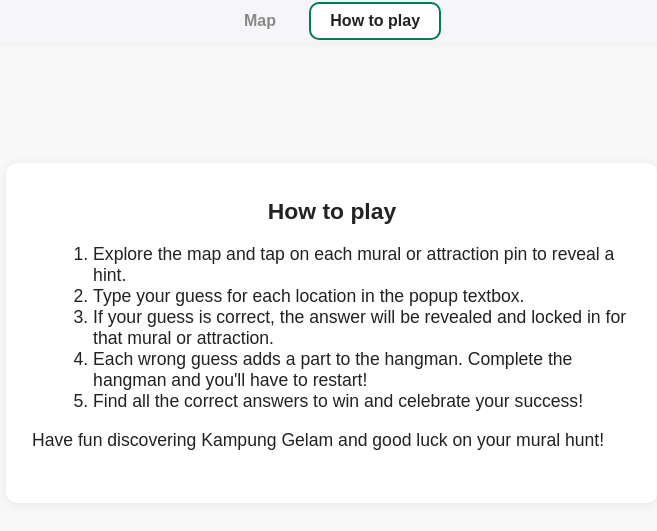
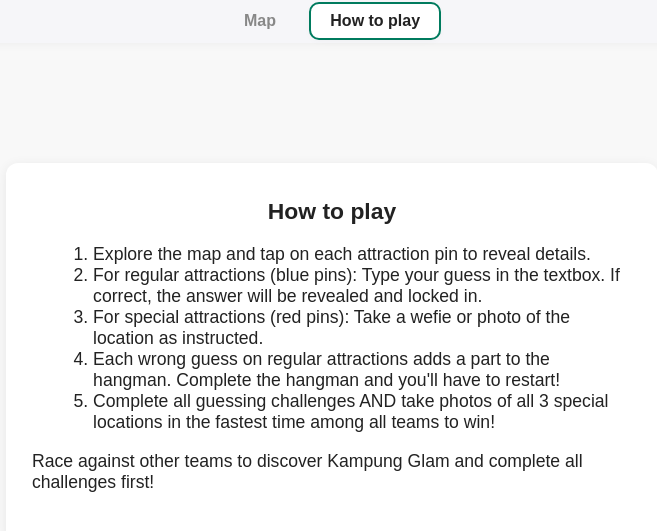
Before and after one commit to limchewyew/Mural-Hunt, a plain HTML site: page Mural Game/index.html in a window 1280 px wide. Both pictures are taken after a click on the button "How to play". Shown: the part 61-592 px from the top of the page, without its empty margins (308-965 px from the left). Drawn offline with nearby package versions, Linux system fonts and the light colour scheme.

Commit message:
Update index.html

```diff
--- a/Mural Game/index.html
+++ b/Mural Game/index.html
@@ -18,19 +18,19 @@
   <main>
     <section id="tab-map" class="tab-content active">
       <div id="map"></div>
-      <div id="marker-details" style="max-width:500px;margin:24px auto 0 auto;"></div>
+      <div id="marker-details"></div>
     </section>
     <section id="tab-howto" class="tab-content">
       <div class="howto-content">
         <h2>How to play</h2>
         <ol>
-          <li>Explore the map and tap on each mural or attraction pin to reveal a hint.</li>
-          <li>Type your guess for each location in the popup textbox.</li>
-          <li>If your guess is correct, the answer will be revealed and locked in for that mural or attraction.</li>
-          <li>Each wrong guess adds a part to the hangman. Complete the hangman and you'll have to restart!</li>
-          <li>Find all the correct answers to win and celebrate your success!</li>
+          <li>Explore the map and tap on each attraction pin to reveal details.</li>
+          <li>For regular attractions (blue pins): Type your guess in the textbox. If correct, the answer will be revealed and locked in.</li>
+          <li>For special attractions (red pins): Take a wefie or photo of the location as instructed.</li>
+          <li>Each wrong guess on regular attractions adds a part to the hangman. Complete the hangman and you'll have to restart!</li>
+          <li>Complete all guessing challenges AND take photos of all 3 special locations in the fastest time among all teams to win!</li>
         </ol>
-        <p>Have fun discovering Kampung Gelam and good luck on your mural hunt!</p>
+        <p>Race against other teams to discover Kampung Glam and complete all challenges first!</p>
       </div>
     </section>
   </main>
```
